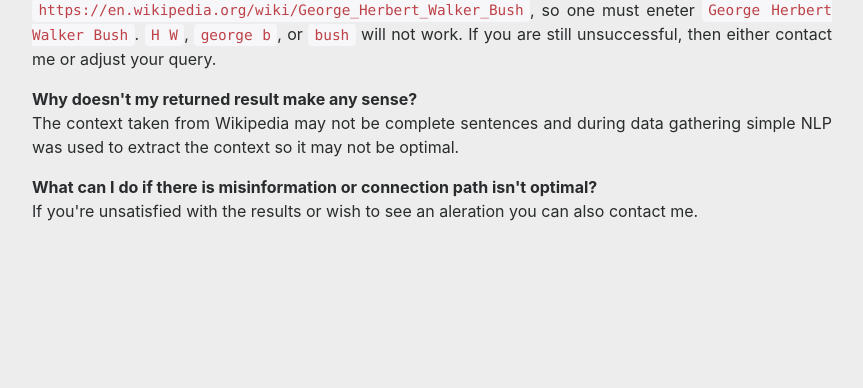
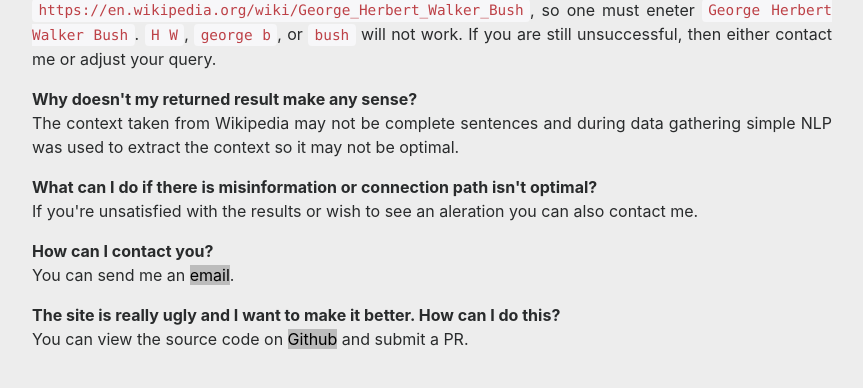
Before and after one commit to ben-cunningham/poligraph, a Flask app: page /about in a window 1280 px wide. Shown: the part 409-797 px from the top of the page, without its empty margins (208-1071 px from the left). Run offline with Flask 2, Linux system fonts and the light colour scheme; some libraries are stand-ins or nearby versions.

Commit message:
Add helpful links

```diff
--- a/server/static/styles/main.css
+++ b/server/static/styles/main.css
@@ -185,4 +185,10 @@ h1 {
 
 .about .question-group .answer {
 
+
 }
+.about .question-group .answer a {
+  text-decoration: none;
+  color: black;
+  background-color: #bcbcbc
+}
--- a/server/templates/about.html
+++ b/server/templates/about.html
@@ -48,6 +48,18 @@
                         If you're unsatisfied with the results or wish to see an aleration you can also contact me.
                         </div>
                     </div>
+                    <div class="question-group">
+                        <div class="question">How can I contact you?</div>
+                        <div class="answer">
+                        You can send me an <span><a href="mailto:bencunningham17@gmail.com">email</a></span>.
+                        </div>
+                    </div>
+                    <div class="question-group">
+                        <div class="question">The site is really ugly and I want to make it better. How can I do this?</div>
+                        <div class="answer">
+                        You can view the source code on <a href="https://github.com/ben-cunningham/connect-dc">Github</a> and submit a PR.
+                        </div>
+                    </div>
                 </div>
             </div>
         </div>
```
